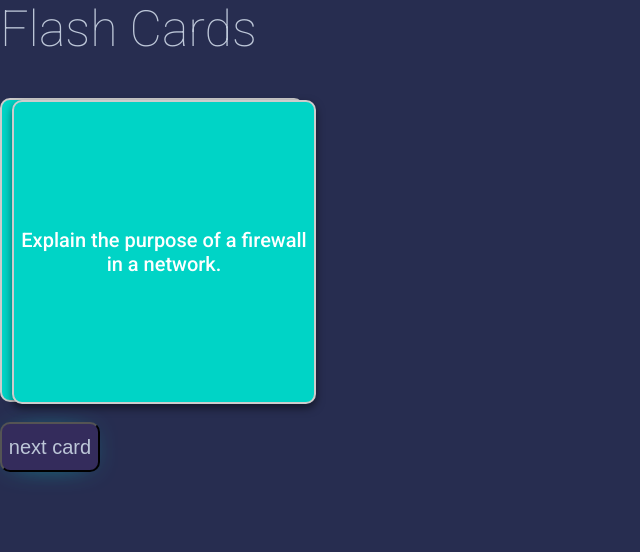
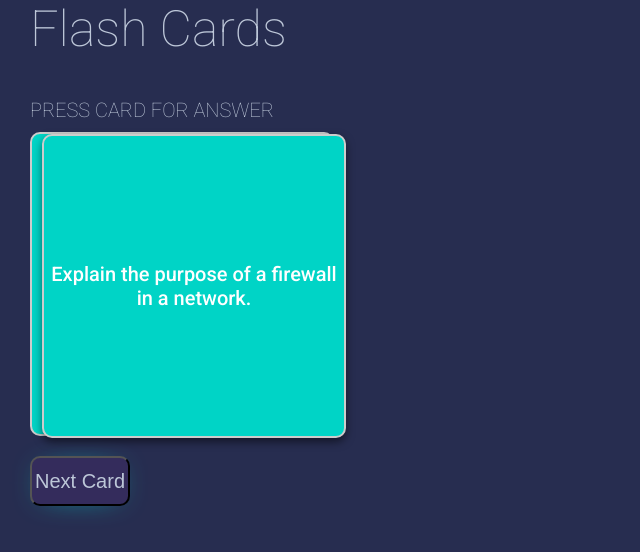
Before and after one commit to LRSORRENTI/flash-cards, a plain HTML site: page index.html in a window 1280 px wide. Shown: the whole page, without its empty margins (0-640 px from the left). Drawn offline with Linux system fonts and the light colour scheme.

Commit message:
more styling changes, added different font weights to elements

```diff
--- a/index.html
+++ b/index.html
@@ -14,11 +14,14 @@
   </head>
   <body>
     <h1>Flash Cards</h1>
+    <p id="para">press card for answer</p>
     <div id="flashcard" class="flashcard">
       <div class="card-side front">Question will go here</div>
       <div class="card-side back">Answer will go here</div>
     </div>
-    <button id="nextButton" style="margin-top: 20px">Next Card</button>
+    <button id="nextButton" style="margin-top: 20px">
+      <p id="button-p">Next Card</p>
+    </button>
     <script src="./javascript/index.js"></script>
   </body>
 </html>
--- a/stylesheets/index.css
+++ b/stylesheets/index.css
@@ -22,14 +22,24 @@ Midnight Solar Color Pallette
 
 body {
   background-color: var(--blueindigo);
+  font-family: "Roboto", sans-serif;
 }
 
 h1 {
   color: var(--lightgrey);
-  font-family: "Roboto", sans-serif;
-  font-weight: 200;
+  font-weight: 100;
   font-size: 50px;
   margin-bottom: 40px;
+  margin-left: 30px;
+}
+
+#para {
+  margin-bottom: 10px;
+  color: var(--lightgrey);
+  font-size: 20px;
+  margin-left: 30px;
+  text-transform: uppercase;
+  font-weight: 1;
 }
 
 .flashcard {
@@ -40,6 +50,7 @@ h1 {
   cursor: pointer;
   background-color: var(--bluedream);
   border: 2px solid #ccc;
+  margin-left: 30px;
 }
 
 .card-side {
@@ -86,10 +97,10 @@ button {
   height: 50px;
   font-size: 20px;
   font-weight: lighter;
-  text-transform: lowercase;
   border-radius: 10px;
   box-shadow: var(--bluedream) 0px 2px 30px -15px;
   transition: 0.3s ease-in-out;
+  margin-left: 30px;
 }
 
 button:hover {
@@ -98,3 +109,7 @@ button:hover {
   transition: 0.3s ease-in-out;
   color: var(--bluedream);
 }
+
+#button-p {
+    font-weight: 1;
+}
```
